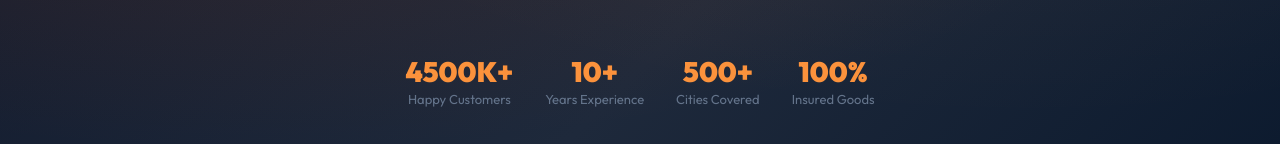
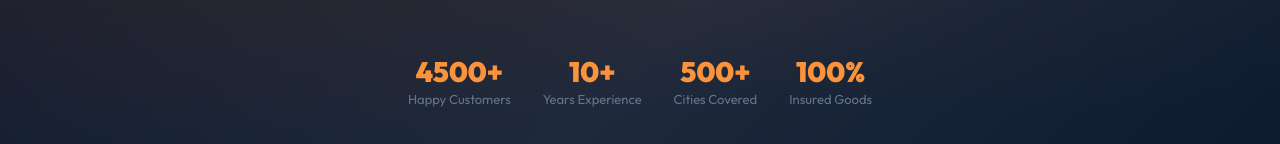
Before and after one commit to roody1901/neelam-packers-app, a React (Vite) app: page / in a window 1280 px wide. Shown: the part 508-652 px from the top of the page. Built offline with nearby package versions, Linux system fonts and the light colour scheme.

Commit message:
Update App.jsx

```diff
--- a/src/App.jsx
+++ b/src/App.jsx
@@ -323,7 +323,7 @@ export default function App() {
             </a>
           </div>
           <div style={{ display: "flex", gap: 32, justifyContent: "center", marginTop: 56, flexWrap: "wrap" }}>
-            {[["4500K+","Happy Customers"],["10+","Years Experience"],["500+","Cities Covered"],["100%","Insured Goods"]].map(([v, l], i) => (
+            {[["4500+","Happy Customers"],["10+","Years Experience"],["500+","Cities Covered"],["100%","Insured Goods"]].map(([v, l], i) => (
               <div key={i} style={{ textAlign: "center" }}>
                 <div style={{ fontSize: 28, fontWeight: 900, color: "#fb923c" }}>{v}</div>
                 <div style={{ fontSize: 13, color: "#64748b", marginTop: 2 }}>{l}</div>
```
